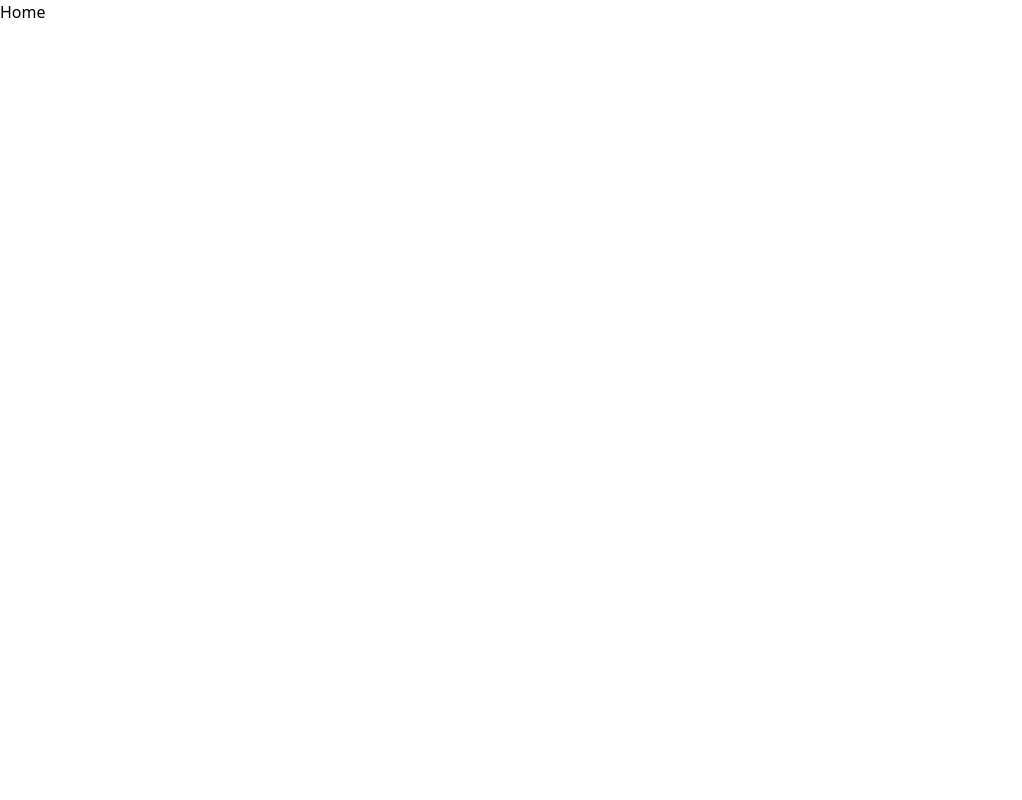
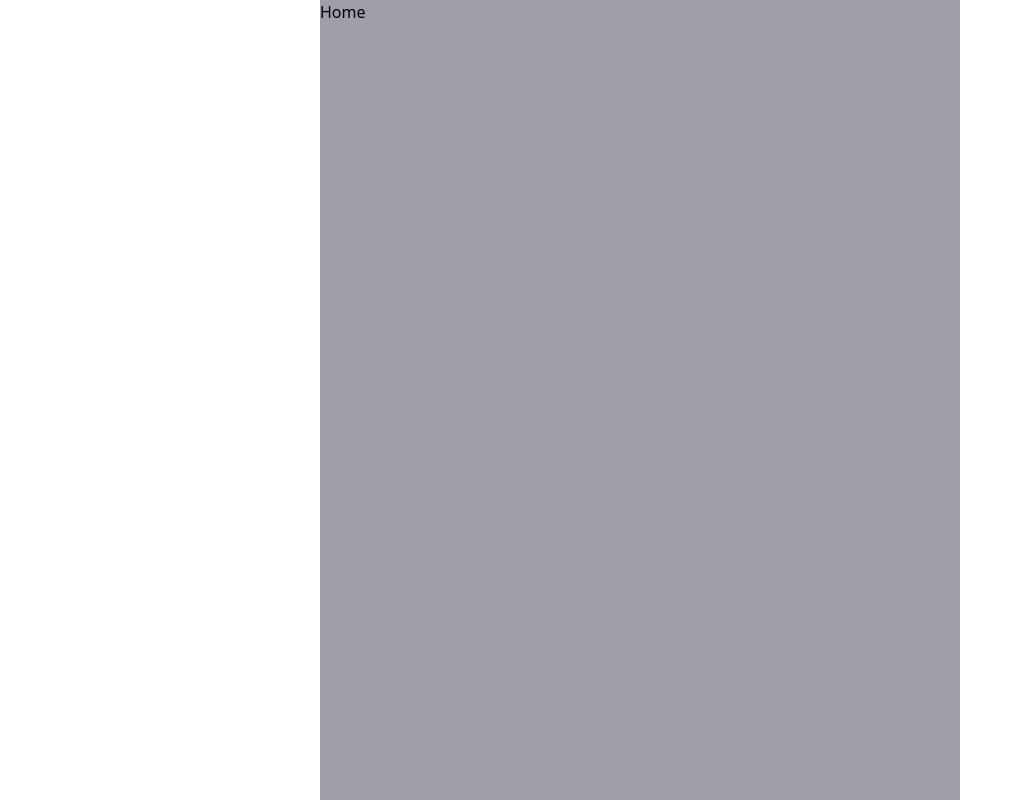
Before and after one commit to petko-todorov/belot-scorer, a React (Vite) app: page / in a window 1280 px wide. Shown: the whole page, without its empty margins (0-1022 px from the left). Built offline with nearby package versions, Linux system fonts and the light colour scheme.

Commit message:
Wrap AppRoutes with styled container div
Replaces the React fragment with a div that applies background color, width, height, and overflow styles to the main app container.

```diff
--- a/src/App.jsx
+++ b/src/App.jsx
@@ -2,9 +2,9 @@ import AppRoutes from './routes';
 
 function App() {
     return (
-        <>
+        <div className="bg-zinc-400 max-w-1/2 min-h-screen max-h-screen overflow-auto mx-auto">
             <AppRoutes />
-        </>
+        </div>
     );
 }
 
```
